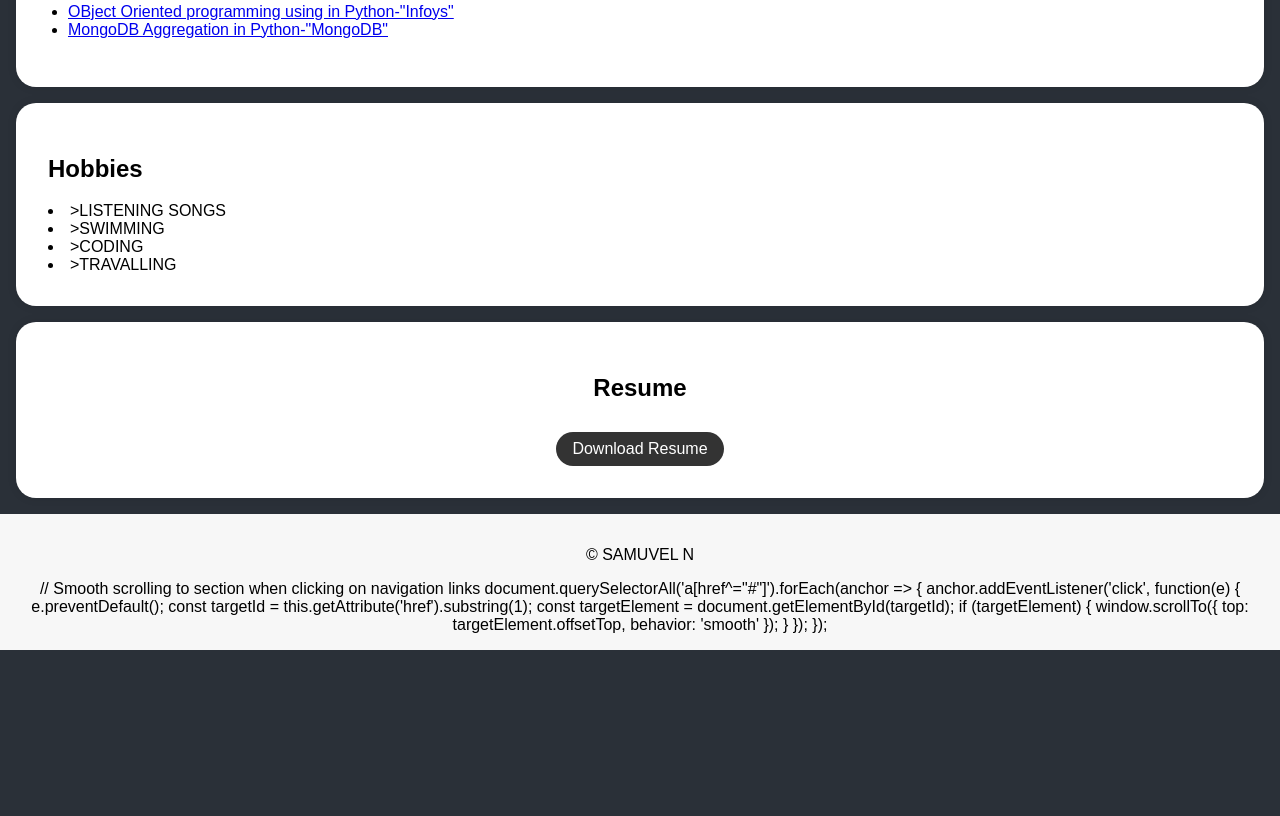
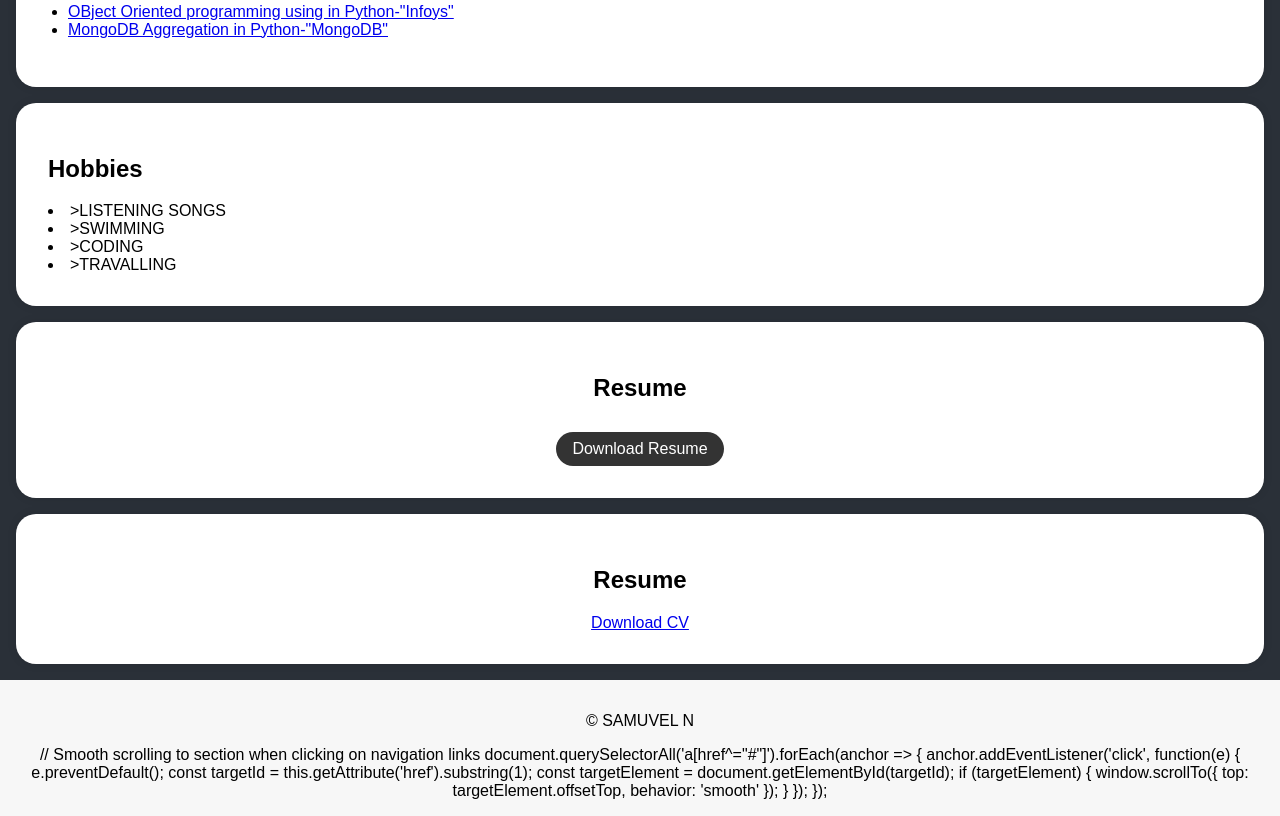
Before and after one commit to Samuvel2812/samuelportfolio, a plain HTML site: page index.html in a window 1280 px wide. Shown: the part 1339-2155 px from the top of the page. Before the commit the page ends 1989 px from the top, so only its background shows below. Drawn offline with Linux system fonts and the light colour scheme.

Commit message:
Update index.html

```diff
--- a/index.html
+++ b/index.html
@@ -193,6 +193,14 @@
 
     </section>
 
+    <section id="IBM CERTIFICATETNSDC-FEWD-Course Completion Certificate">
+            <div class="section-content">
+            <center>
+            <h2>Resume</h2>
+            <a href="https://samuvel2812.github.io/Samibm/"target="_blank" class="download button">Download CV</a>
+        </center>
+            </div>
+
     <footer>
         <p>&copy; SAMUVEL N </p>
     </foot
```
